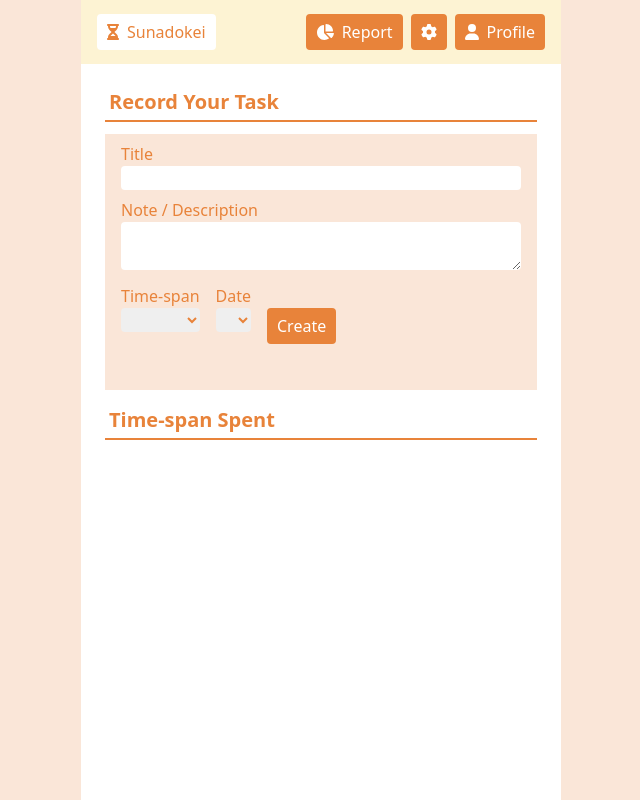
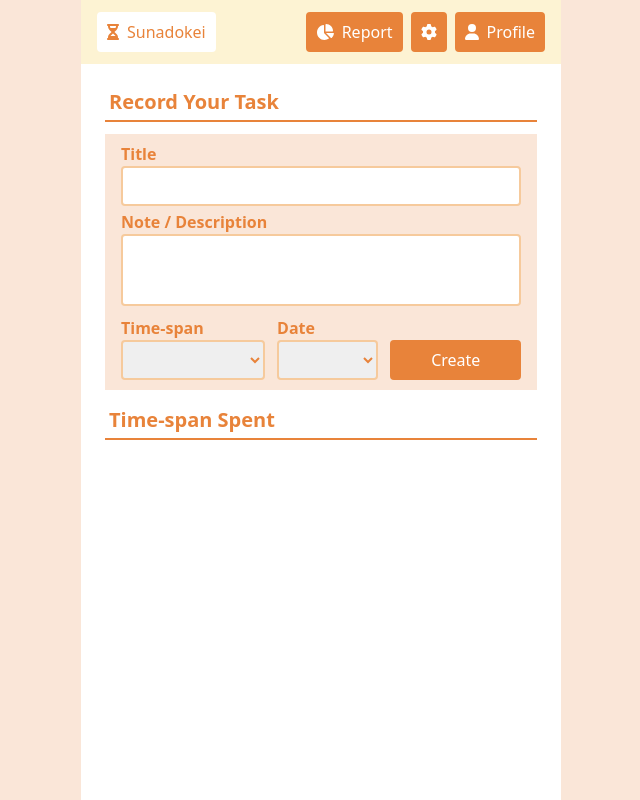
Before and after one commit to SgilPro/Sunadokei, a Next.js app: page / in a window 1280 px wide. Shown: the whole page, without its empty margins (319-959 px from the left). Built offline with nearby package versions, Linux system fonts and the light colour scheme.

Commit message:
wip: create task form

```diff
--- a/src/components/Button.tsx
+++ b/src/components/Button.tsx
@@ -7,7 +7,7 @@ export const enum ButtonType {
 }
 
 const basicClasses =
-  "flex justify-center items-center gap-2 border-2 font-medium py-1 px-2 rounded";
+  "flex justify-center items-center gap-2 border-2 font-medium py-1 px-2 rounded h-10";
 
 const getClasses = (type: ButtonType, color: string) => {
   switch (type) {
--- a/src/components/CreateTask.tsx
+++ b/src/components/CreateTask.tsx
@@ -7,13 +7,13 @@ export default function CreateTask() {
   return (
     <div>
       <Title text="Record Your Task" />
-      <div className="bg-sd-orange-2 w-full h-64 py-2 px-4">
+      <div className="flex flex-col gap-y-1 bg-sd-orange-2 w-full h-64 py-2 px-4">
         <FormItem label="Title" type={FormItemType.INPUT} />
         <FormItem label="Note / Description" type={FormItemType.TEXTAREA} />
-        <div className="flex gap-4">
-          <FormItem label="Time-span" type={FormItemType.SELECT} />
-          <FormItem label="Date" type={FormItemType.SELECT} />
-          <FormItem label="Create" type={FormItemType.BUTTON} />
+        <div className="flex gap-3 justify-stretch w-full">
+          <FormItem additionalClasses="grow" label="Time-span" type={FormItemType.SELECT} />
+          <FormItem additionalClasses="grow" label="Date" type={FormItemType.SELECT} />
+          <FormItem additionalClasses="grow" label="Create" type={FormItemType.BUTTON} />
         </div>
       </div>
     </div>
--- a/src/components/FormItem.tsx
+++ b/src/components/FormItem.tsx
@@ -8,7 +8,8 @@ export const enum FormItemType {
   BUTTON = "button",
 }
 
-const basicClasses = "rounded border-sd-orange-4";
+const basicClasses =
+  "rounded border-2 border-sd-orange-3 hover:border-sd-orange-4 focus:outline-none focus-visible:border-sd-orange-4 px-2";
 
 const getFormItem = (type: FormItemType, width?: number, label?: string) => {
   let classes: string = basicClasses;
@@ -19,13 +20,18 @@ const getFormItem = (type: FormItemType, width?: number, label?: string) => {
   }
   switch (type) {
     case FormItemType.INPUT:
+      classes += " h-10";
       return <input className={classes} />;
     case FormItemType.TEXTAREA:
+      classes += " h-[72px] pt-1 resize-none";
       return <textarea className={classes} />;
     case FormItemType.SELECT:
+      classes += " h-10";
       return <select className={classes} />;
     case FormItemType.BUTTON:
-      return <Button type={ButtonType.SOLID}>{label}</Button>;
+      classes =
+        "flex justify-center items-center gap-2 border-2 font-medium py-1 px-2 rounded bg-sd-orange-4 border-sd-orange-4 text-white w-full h-10";
+      return <button className={classes}>{label}</button>;
     default:
       return <div>{label}</div>;
   }
@@ -35,14 +41,16 @@ export default function FormItem({
   label,
   type,
   width,
+  additionalClasses,
 }: {
   label: string;
   type: FormItemType;
   width?: number;
+  additionalClasses?: string;
 }) {
   return (
-    <div className="mb-2">
-      {<div className="h-6">{type === FormItemType.BUTTON ? "" : label}</div>}
+    <div className={additionalClasses}>
+      {<div className="h-6 font-bold">{type === FormItemType.BUTTON ? "" : label}</div>}
       {getFormItem(type, width, label)}
     </div>
   );
```
